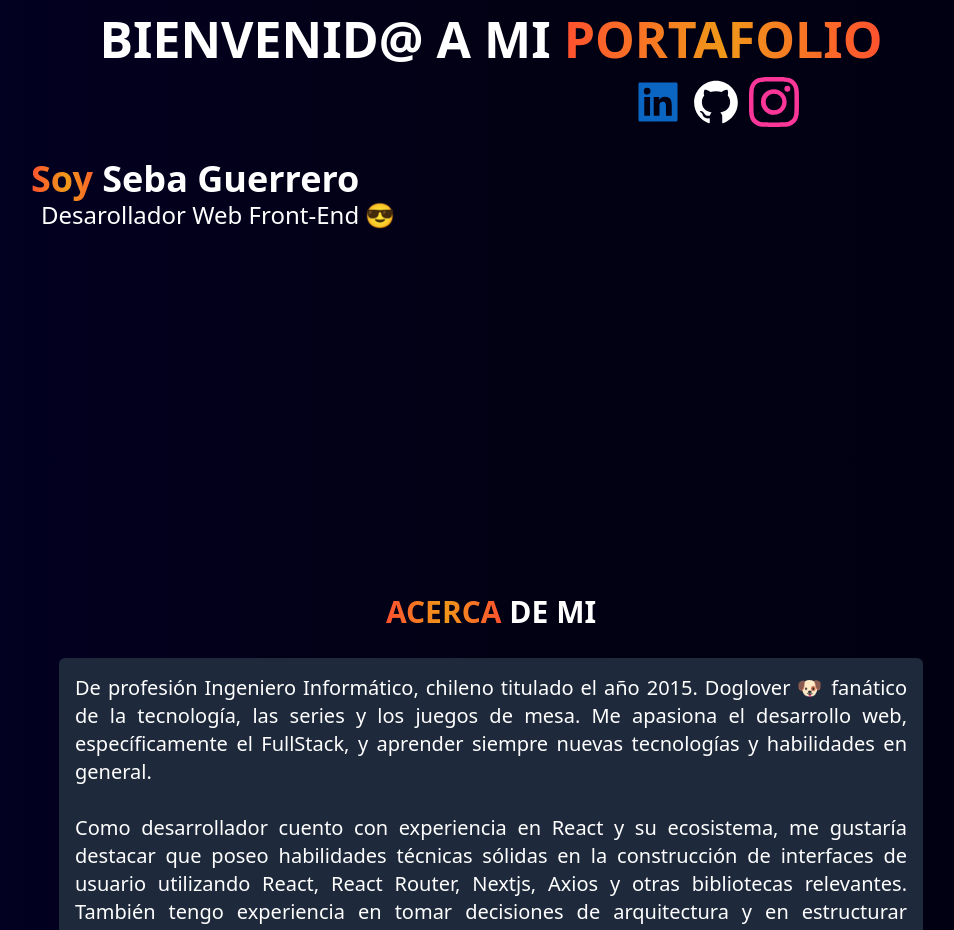
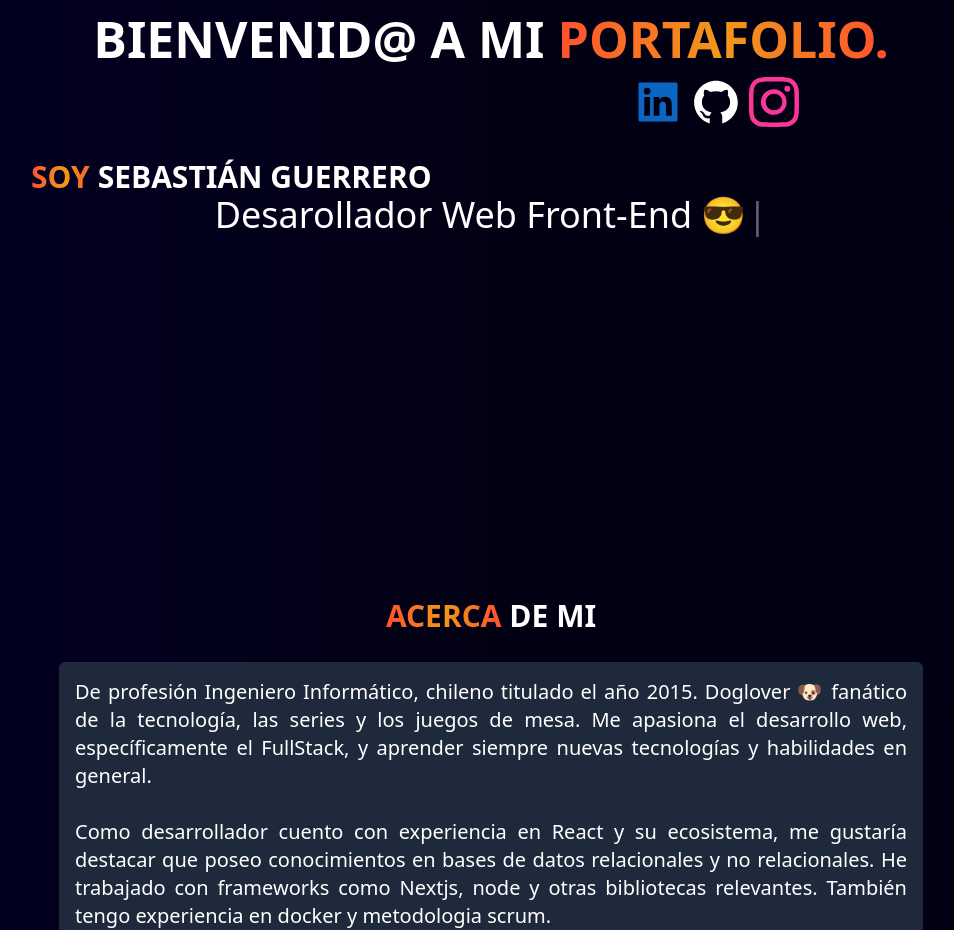
Before and after one commit to sebaguerrero15/portafolio, a Next.js app: page / in a window 1280 px wide. Shown: the part 300-1230 px from the top of the page, without its empty margins (149-1103 px from the left). Built offline with nearby package versions, Linux system fonts and the light colour scheme.

Commit message:
avances ok

```diff
--- a/package.json
+++ b/package.json
@@ -22,7 +22,8 @@
     "react-hook-form": "^7.45.0",
     "react-icons": "^4.8.0",
     "react-scroll": "^1.8.9",
-    "sweetalert2": "^11.7.12"
+    "sweetalert2": "^11.7.12",
+    "typewriter-effect": "^2.20.1"
   },
   "devDependencies": {
     "autoprefixer": "^10.4.14",
--- a/src/components/layout.js
+++ b/src/components/layout.js
@@ -9,6 +9,7 @@ const Layout = ({children , title, description}) => {
     <Head>
         <title>{`S.Guerrero | ${title}`}</title>
         <meta name="description" content={description} />
+        <link rel="icon" href="/r2d2icon.ico" />
     </Head>
     <Navbar />
     {children}
--- a/src/pages/about.js
+++ b/src/pages/about.js
@@ -20,11 +20,8 @@ const About = () => {
         <br />
         <p>
           Como desarrollador cuento con experiencia
-          en React y su ecosistema, me gustaría destacar que poseo habilidades
-          técnicas sólidas en la construcción de interfaces de usuario
-          utilizando React, React Router, Nextjs, Axios y otras bibliotecas
-          relevantes. También tengo experiencia en tomar decisiones de
-          arquitectura y en estructurar aplicaciones de manera efectiva.
+          en React y su ecosistema, me gustaría destacar que poseo conocimientos en bases de datos relacionales y no relacionales. He trabajado con frameworks como Nextjs, node y otras bibliotecas
+          relevantes. También tengo experiencia en docker y metodologia scrum.
         </p>
       </article>
       <br />
--- a/src/pages/index.js
+++ b/src/pages/index.js
@@ -2,66 +2,83 @@ import Layout from "@/components/layout";
 import About from "./about";
 import Skills from "./skills";
 import Proyectos from "./proyectos";
-import Contacto from "./contacto"
+import Contacto from "./contacto";
 import Navbar from "@/components/navbar";
-import { Link as Scroll} from "react-scroll"
+import { Link as Scroll } from "react-scroll";
 import { MdOutlineKeyboardDoubleArrowUp } from "react-icons/md";
-import { AiFillLinkedin, AiFillGithub } from 'react-icons/ai';
-import { BsInstagram } from 'react-icons/bs';
-import { motion } from "framer-motion"
+import { AiFillLinkedin, AiFillGithub } from "react-icons/ai";
+import { BsInstagram } from "react-icons/bs";
+import { motion } from "framer-motion";
 import Link from "next/link";
-
+import Typewriter from "typewriter-effect";
 
 export default function Home() {
-
-
   return (
     <>
       <Layout
         title={"Portafolio"}
         description={"Portafolio de Proyectos Personales"}
       >
-
-        <Navbar id="inicio"/>
+        <Navbar id="inicio" />
 
         <main id="inicio" className="w-full md:mt-[150px] sm:mt-[130px]">
           <section>
+            <h1 className="text-[80px] ml-[200px] font-extrabold text-transparent bg-clip-text bg-gradient-to-r from-[#FF512F] via-[#F09819] to-[#FF512F] sm:mx-[200px]">
+              Hola!
+            </h1>
 
-            <motion.h1
-            initial={{ x: -1000 }}
-            animate={{ x: 0 }}
-            transition={{ duration: 1 }}
-            className="text-[80px] ml-[200px] font-extrabold text-transparent bg-clip-text bg-gradient-to-r from-[#FF512F] via-[#F09819] to-[#FF512F] sm:mx-[200px]">Hola!
-            </motion.h1>
-
-            <motion.h2
-             initial={{ x: 1000 }}
-             animate={{ x: 0 }}
-             transition={{ duration: 1 }}
-            className="text-white uppercase font-extrabold text-[50px] ml-[230px] mt-8 sm:mx-[60px] sm:text-center">Bienvenid@ a mi <span className="text-transparent bg-clip-text bg-gradient-to-r from-[#FF512F] via-[#F09819] to-[#FF512F] font-extrabold">Portafolio</span></motion.h2>
+            <h2 className="text-white uppercase font-extrabold text-[50px] ml-[230px] mt-8 sm:mx-[60px] sm:text-center">
+              Bienvenid@ a mi{" "}
+              <span className="text-transparent bg-clip-text bg-gradient-to-r from-[#FF512F] via-[#F09819] to-[#FF512F] font-extrabold">
+                Portafolio.
+              </span>
+            </h2>
 
             <div>
               <div className="flex justify-center md:ml-[300px] gap-2">
-              <Link href="https://www.linkedin.com/in/sguerreroahumada/" target="__blank">
-            <AiFillLinkedin className="text-[#0A66C2] text-[50px] md:ml-[150px] sm:justify-center hover:hover:scale-110"/>
+                <Link
+                  href="https://www.linkedin.com/in/sguerreroahumada/"
+                  target="__blank"
+                >
+                  <AiFillLinkedin className="text-[#0A66C2] text-[50px] md:ml-[150px] sm:justify-center hover:hover:scale-110" />
                 </Link>
                 <Link href="https://github.com/sebaguerrero15" target="__blank">
-            <AiFillGithub className="text-white text-[50px] hover:hover:scale-110"/>
+                  <AiFillGithub className="text-white text-[50px] hover:hover:scale-110" />
                 </Link>
-            <Link href="https://www.instagram.com/sebaguerreroahumada/" target="__blank">
+                <Link
+                  href="https://www.instagram.com/sebaguerreroahumada/"
+                  target="__blank"
+                >
                   <BsInstagram className="text-[50px] text-[#fb3699] hover:scale-110 transform" />
                 </Link>
               </div>
-            <h3 className="text-4xl text-white font-bold mt-8 ml-[180px]"><span className="text-transparent bg-clip-text bg-gradient-to-r from-[#FF512F] via-[#F09819] to-[#FF512F]">Soy </span>Seba Guerrero</h3>
+
+              <div className="md:flex uppercase sm:justify-items-center">
+                <h3 className="text-3xl text-white font-bold mt-8 ml-[180px]">
+                  <span className="font-bold text-transparent bg-clip-text bg-gradient-to-r from-[#FF512F] via-[#F09819] to-[#FF512F]">
+                    Soy{" "}
+                  </span>
+                  Sebastián Guerrero
+                </h3>
               </div>
 
-            <p className="text-2xl font-light text-white ml-[190px] mx-[120px]">Desarollador Web Front-End 😎</p>
+              <h3 className="text-center text-4xl font-light text-white">
+                <Typewriter
+                  options={{
+                    strings: ["Desarollador Web Front-End 😎"],
+                    autoStart: true,
+                    pauseFor: 2000,
+                    loop: true,
+                  }}
+                />
+              </h3>
+            </div>
           </section>
         </main>
-        <About id="about"/>
-        <Skills id="skills"/>
-        <Proyectos id="proyectos"/>
-        <Contacto id="contacto"/>
+        <About id="about" />
+        <Skills id="skills" />
+        <Proyectos id="proyectos" />
+        <Contacto id="contacto" />
 
         <Scroll
           activeClass="active"
@@ -69,12 +86,11 @@ export default function Home() {
           smooth={true}
           duration={1500}
           offset={-200}
-      className="text-[#FC7903] cursor-pointer flex justify-center m-8 text-[70px] hover:text-white hover:bg-[#05071b]">
+          className="text-[#FC7903] cursor-pointer flex justify-center m-8 text-[70px] hover:text-white hover:bg-[#05071b]"
+        >
           <MdOutlineKeyboardDoubleArrowUp />
         </Scroll>
-
       </Layout>
-
     </>
   );
 }
--- a/src/pages/proyectos.js
+++ b/src/pages/proyectos.js
@@ -45,10 +45,10 @@ const Proyectos = () => {
   return (
 
   <section className="mt-[180px]">
-    <h2 id="proyectos" className="text-white uppercase font-bold mb-10 text-[30px] text-center">Mis proyectos <span className="text-transparent bg-clip-text bg-gradient-to-r from-[#FF512F] via-[#F09819] to-[#FF512F] font-extrabold">Realizados</span> 📑</h2>
+    <h2 id="proyectos" className="text-white uppercase font-bold mb-10 text-[30px] text-center">Proyectos <span className="text-transparent bg-clip-text bg-gradient-to-r from-[#FF512F] via-[#F09819] to-[#FF512F] font-extrabold">Realizados</span> 📑</h2>
     <ul className="md:grid md:grid-cols-2 md:justify-items-center md:mx-11 text-white sm:grid sm:grid-cols-1 sm:justify-items-center">
       {trabajos.map((trabajo) => (
-        <li key={trabajo.id} className="bg-[#1E293B] h-[560px] w-[540px] rounded-md mb-11">
+        <li key={trabajo.id} className="bg-[#1E293B] h-[560px] w-[540px] border-2 rounded-md mb-11">
           <h3 className="m-2 text-extrabold text-center font-bold text-xl">{trabajo.titulo}</h3>
           <Image src={trabajo.imagen} alt={trabajo.titulo} width={450} height={250} className="m-auto rounded-lg"/>
           <p className="mt-3 ml-5 text-xl flex justify-center">{trabajo.description}</p>
@@ -59,10 +59,10 @@ const Proyectos = () => {
           </div>
 
           <div className="flex justify-center gap-3 mt-10">
-          <a href={trabajo.link} target="_blank" rel="noopener noreferrer" className="bg-[#030418] uppercase text-lg font-extrabold ml-5 text-transparent border-2 p-1 rounded-md text-white hover:bg-[#FC7903]">
+          <a href={trabajo.link} target="_blank" rel="noopener noreferrer" className="bg-[#030418] uppercase text-lg font-extrabold ml-5 text-transparent p-1 rounded-md text-white hover:bg-[#FC7903]">
             Ver Demo
           </a>
-          <a href={trabajo.linkGit} target="_blank" rel="noopener noreferrer" className="uppercase text-lg font-extrabold text-transparent text-white p-1 border-2 rounded-md cursor-pointer hover:duration-100 bg-[#030418] hover:bg-[#FC7903]">
+          <a href={trabajo.linkGit} target="_blank" rel="noopener noreferrer" className="uppercase text-lg font-extrabold text-transparent text-white p-1 rounded-md cursor-pointer hover:duration-100 bg-[#030418] hover:bg-[#FC7903]">
             Ver Código
           </a>
           </div>
```
Also changed, not shown: 2 other files (tests, documents, lock files or other folders). Lines whose indentation alone changed are shown as unchanged.
